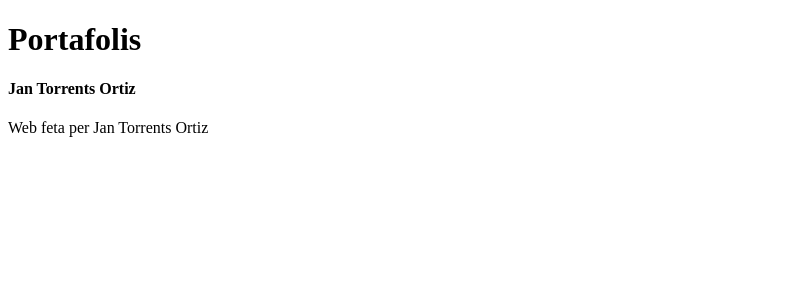
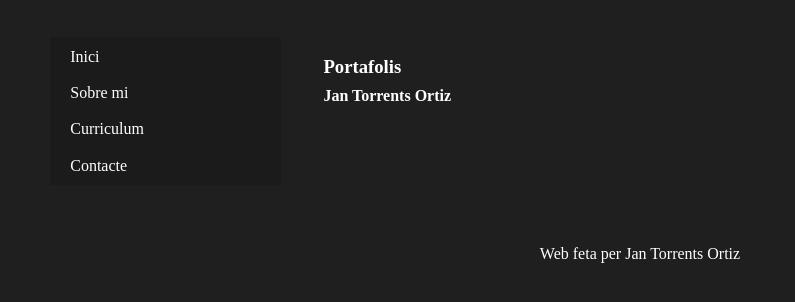
Before and after one commit to JtorrentsIESeugeni/jtorrentsieseugeni.github.io, a plain HTML site: page index.html in a window 1280 px wide. Shown: the whole page, without its empty margins (0-795 px from the left). Drawn offline with Linux system fonts and the light colour scheme.

Commit message:
Nav de la pagina web

```diff
--- a/css/styles.css
+++ b/css/styles.css
@@ -1,4 +1,10 @@
+* {
+    color: #ffffff;
+    margin: 1%;
+}
+
 body {
+    background-color: #1f1f1f;
 
 }
 
@@ -6,18 +12,51 @@ header {
 
 }
 
+section {
+    display: flex;
+    flex-wrap: wrap;
+}
+
 div {
-
+    align-content: center;
 }
 
 nav {
-
+    flex: 1;
+    background: #1b1b1b;
+    width: 100%;
+    padding: 0;
 }
 
 nav ul {
+    list-style-type: none;
+    padding: 0;
+    margin: 0;
+}
 
+nav ul li {
+    display: block;
+    padding: 0;
+    color: rgba(236, 236, 236, 0.59);
+}
+
+nav ul li a {
+  display: block;
+  padding: 8px 16px;
+  text-decoration: none;
+}
+
+nav ul li a:hover {
+  color: white;
+}
+
+article {
+    flex: 4;
+    text-align: left;
 }
 
 footer {
-
+    text-align: center;
+    padding: 2%;
+    position: relative;
 }
--- a/index.html
+++ b/index.html
@@ -10,23 +10,25 @@
 </head>
 
 <body>
-    <header>
+    <section>
 
-    </header>
+            <nav>
+                <ul>
+                    <li><a>Inici</a></li>
+                    <li><a>Sobre mi</a></li>
+                    <li><a>Curriculum</a></li>
+                    <li><a>Contacte</a></li>
+                </ul>
+            </nav>
 
-    <div>
-        <nav>
-
-        </nav>
-    </div>
-
-    <div>
-        <main>
-            <h1>Portafolis</h1>
-            <h4>Jan Torrents Ortiz</h4>
-            <p></p>
-        </main>
-    </div>
+        <article>
+            <div>
+                <h1>Portafolis</h1>
+                <h4>Jan Torrents Ortiz</h4>
+                <p></p>
+            </div>
+        </article>
+    </section>
 
     <footer>
         <p>Web feta per Jan Torrents Ortiz</p>
```
